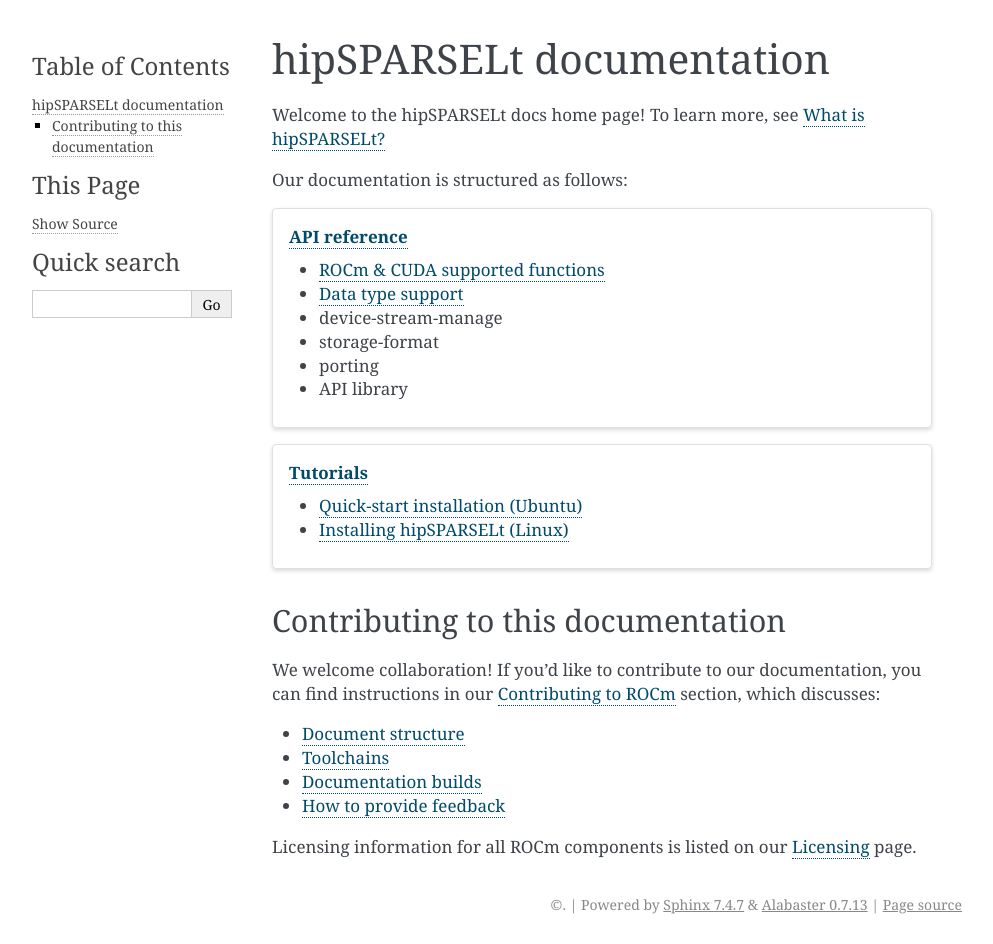
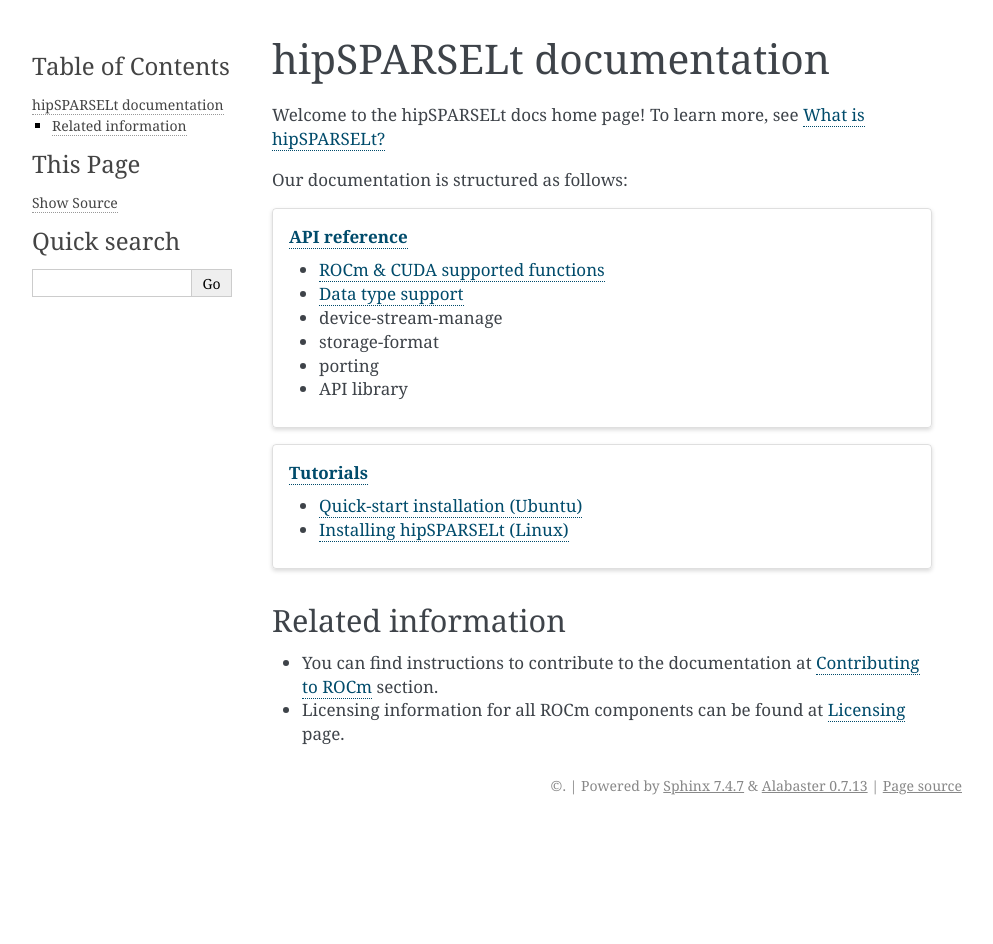
Before and after one commit to ROCm/hipSPARSELt, a Sphinx documentation site: the page built from docs/index.rst, in a window 1280 px wide. Shown: the whole page, without its empty margins (148-1141 px from the left). Built offline with Sphinx 7.4.7, drawn with Linux system fonts in a browser that asks for light colours; after the commit the page ends 900 px from its top, so only the background shows below that.

Commit message:
updated index, toc, and Related Info

```diff
--- a/docs/index.rst
+++ b/docs/index.rst
@@ -26,16 +26,8 @@
   * :ref:`install-linux-quick`
   * :ref:`install-linux`
 
-Contributing to this documentation
+Related information
 =======================================================
 
-We welcome collaboration! If you'd like to contribute to our documentation, you can find instructions
-in our `Contributing to ROCm  <https://rocm.docs.amd.com/en/latest/contribute/index.md>`_ section, which discusses:
-
-* `Document structure <https://rocm.docs.amd.com/en/develop/contribute/index.html#supported-formats>`_
-* `Toolchains <https://rocm.docs.amd.com/en/develop/contribute/toolchain.html>`_
-* `Documentation builds <https://rocm.docs.amd.com/en/develop/contribute/building.html>`_
-* `How to provide feedback <https://rocm.docs.amd.com/en/develop/contribute/feedback.html>`_
-
-Licensing information for all ROCm components is listed on our
-`Licensing <https://rocm.docs.amd.com/en/latest/about/license.md>`_ page.
+* You can find instructions to contribute to the documentation at `Contributing to ROCm  <https://rocm.docs.amd.com/en/latest/contribute/index.md>`_ section.
+* Licensing information for all ROCm components can be found at `Licensing <https://rocm.docs.amd.com/en/latest/about/license.md>`_ page.
```
Also changed, not shown: docs/LICENSE.md (renamed from LICENSE.md, +2 -0 lines), 1 other file.
